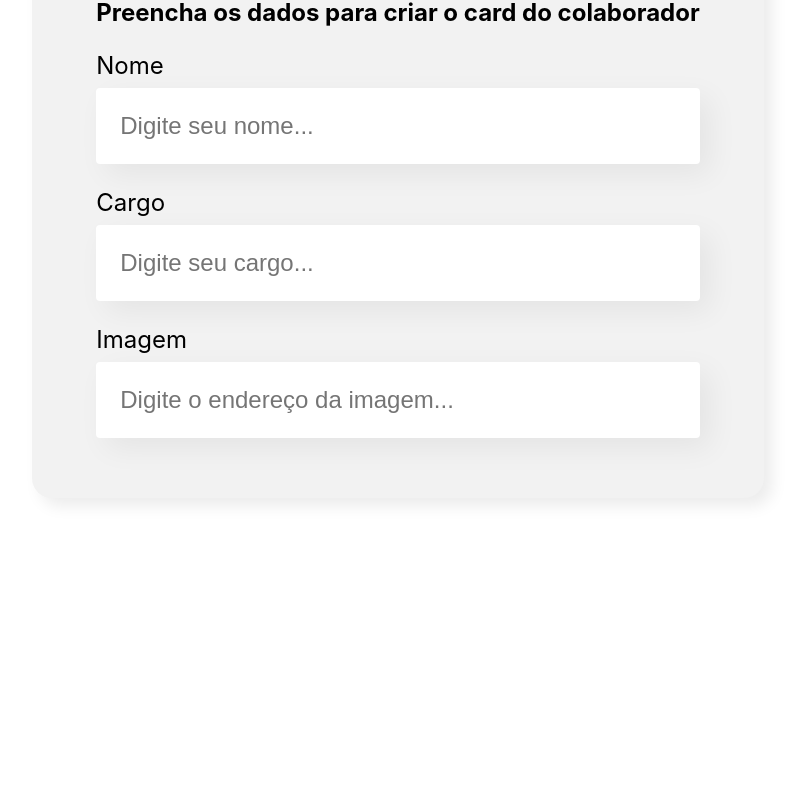
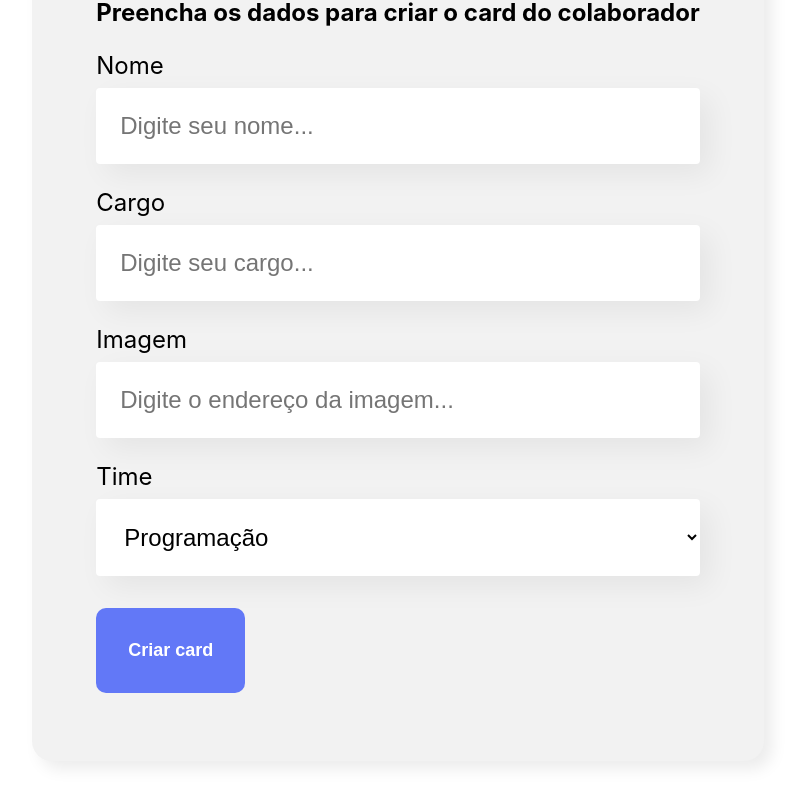
Before and after one commit to FiNiShYy/react-with-alura, a JavaScript app: page / in a window 1280 px wide. Shown: the part 636-1441 px from the top of the page, without its empty margins (242-1042 px from the left). Before the commit the page ends 1214 px from the top, so only its background shows below. Built offline with nearby package versions, Linux system fonts and the light colour scheme; the HTML template or start-up script is replaced by a standard one.

Commit message:
update on react site progress

```diff
--- /dev/null
+++ b/src/components/ButtonRe/Button.css
@@ -0,0 +1,16 @@
+.button-style {
+    background-color: #6278F7;
+    border-radius: 10px;
+    font-weight: bold;
+    font-size: 18px;
+    padding: 32px;
+    border: none;
+    cursor: pointer;
+    color: #FFF;
+    transition: 0.5s;
+    margin: 32px 0;
+}
+
+.button-style:hover {
+    color: #95FFD4;
+}
--- /dev/null
+++ b/src/components/ButtonRe/index.js
@@ -0,0 +1,9 @@
+import './Button.css'
+
+const ButtonRe = (props) => {
+    return (<button className="button-style">
+        {props.children}
+    </button>)
+}
+
+export default ButtonRe
--- /dev/null
+++ b/src/components/DropdownList/DropdownList.css
@@ -0,0 +1,16 @@
+.dropdownlist label {
+    display: block;
+    margin-bottom: 8px;
+    font-size: 24px;
+}
+
+.dropdownlist select {
+    background-color: #FFF;
+    box-shadow: 10px 10px 30px rgba(0, 0, 0, 0.06);
+    width: 100%;
+    border: none;
+    font-size: 24px;
+    padding: 24px;
+    box-sizing: border-box;
+    border-radius: 4px;
+}
--- /dev/null
+++ b/src/components/DropdownList/index.js
@@ -0,0 +1,18 @@
+import './DropdownList.css'
+
+const DropdownList = (props) => {
+    console.log(props.items)
+
+    return (
+        <div className="dropdownlist">
+            <label>{props.label}</label>
+            <select>
+                {props.items.map(item => <option key={item}>{item}</option>)}
+            </select>
+        </div>
+    )
+
+
+}
+
+export default DropdownList
--- a/src/components/Form/index.js
+++ b/src/components/Form/index.js
@@ -1,7 +1,17 @@
 import './Form.css'
 import TextField from '../TextField'
+import DropdownList from '../DropdownList'
+import ButtonRe from '../ButtonRe'
 
 const Form = () => {
+
+    const times = [
+        'Programação',
+        'Chatwoot',
+        'CRM',
+        'Integrador'
+    ]
+
     return (
         <section className="formSection">
             <form>
@@ -9,6 +19,10 @@ const Form = () => {
                 <TextField label="Nome" placeholder="Digite seu nome"/>
                 <TextField label="Cargo" placeholder="Digite seu cargo"/>
                 <TextField label="Imagem" placeholder="Digite o endereço da imagem"/>
+                <DropdownList label="Time" items={times}/>
+                <ButtonRe>
+                        Criar card
+                </ButtonRe>
             </form>
         </section>
     )
```
